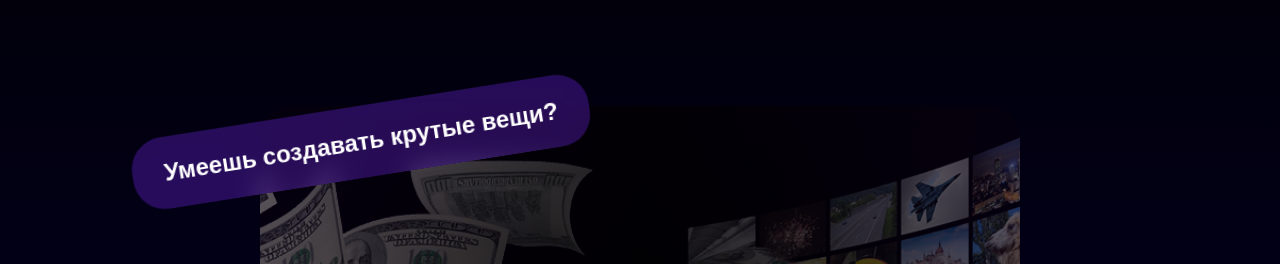
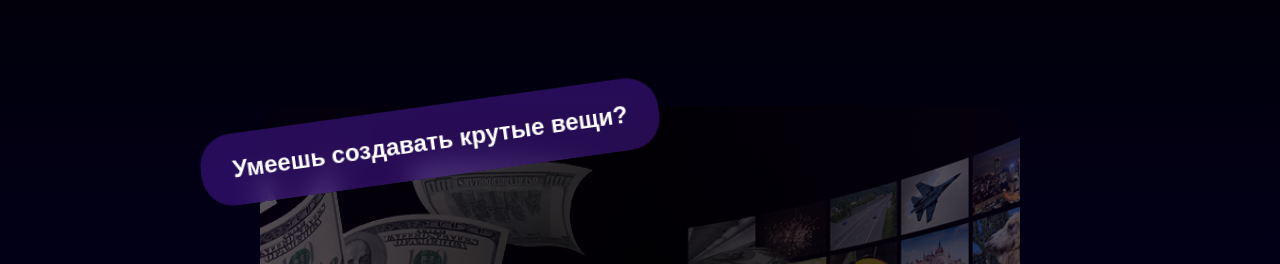
Before and after one commit to Wanfogai/ICreoDev, a Vue app: page / in a window 1280 px wide. Shown: the part 251-515 px from the top of the page. Built offline with nearby package versions, Linux system fonts and the light colour scheme; a web font is replaced by a local one.

Commit message:
Поменял позицию надписи

```diff
--- a/src/components/widgets/HeroBlock.vue
+++ b/src/components/widgets/HeroBlock.vue
@@ -7,7 +7,7 @@ import { UiButton } from "../ui";
     class="bg-black font-unbounded flex flex-col items-center rounded-[32px] mx-[260px] mt-[100px] h-min bg-[linear-gradient(90deg,rgba(0,0,0,0.49)_0%,rgba(0,0,0,0.8)_50%,rgba(0,0,0,0.5)_100%),url('/src/assets/images/HeroBack.png')] bg-cover bg-center"
   >
     <div
-      class="absolute left-[130px] -rotate-[9deg] bg-[#7728ff4d] backdrop-blur-md text-white rounded-[32px] px-8 py-5 flex items-center text-2xl font-bold"
+      class="absolute left-[199px] -rotate-[8deg] bg-[#7728ff4d] backdrop-blur-md text-white rounded-[32px] px-8 py-5 flex items-center text-2xl font-bold"
     >
       Умеешь создавать крутые вещи?
     </div>
```
